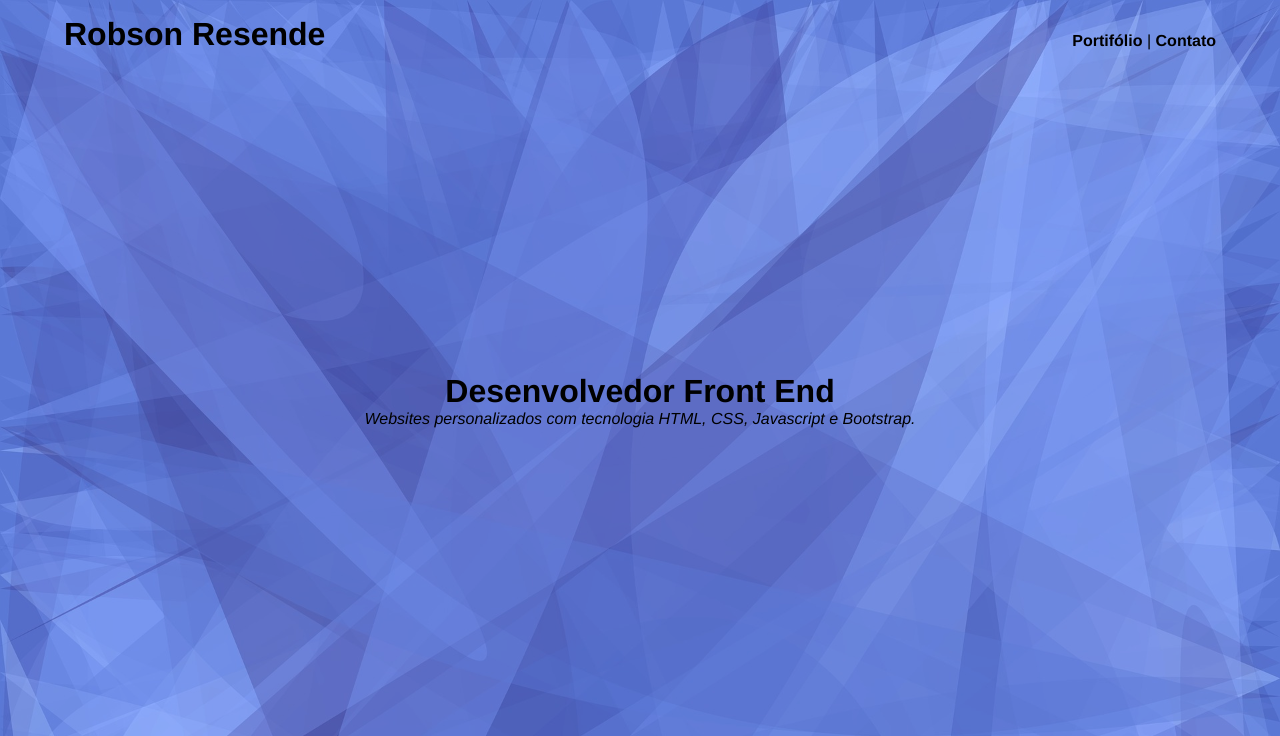
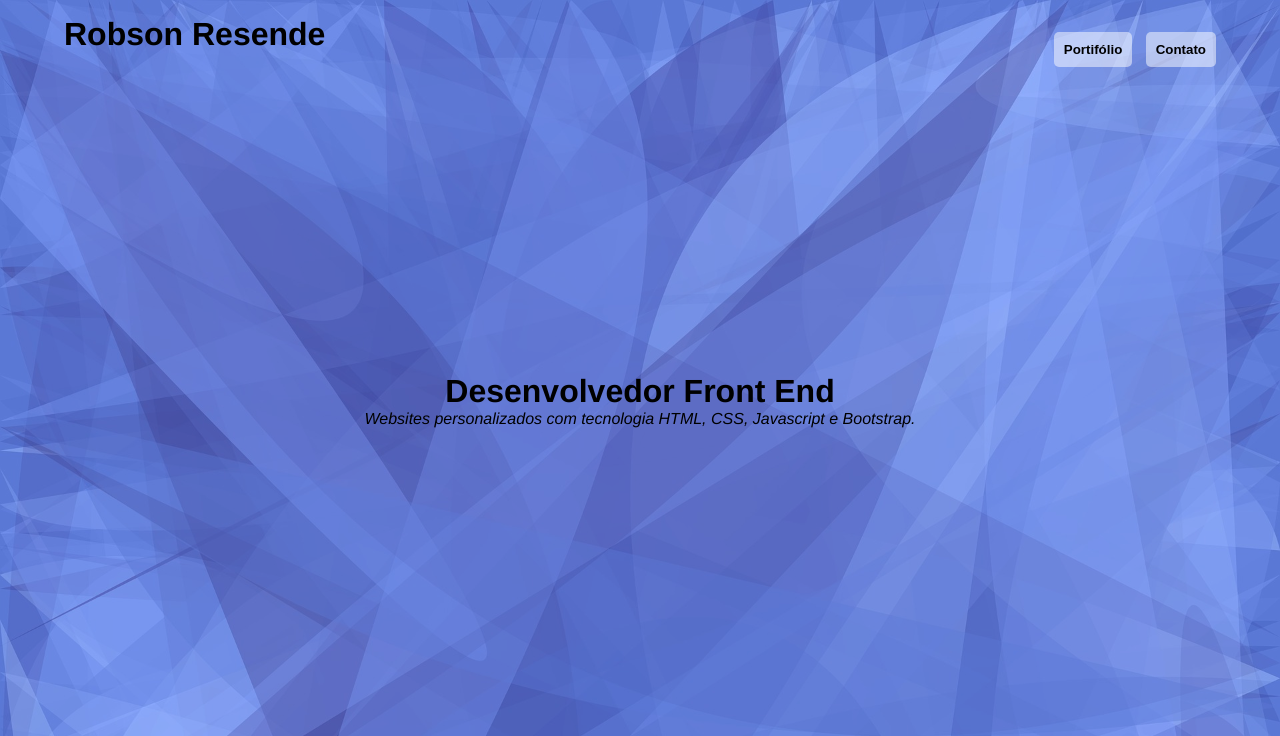
Before and after one commit to robsonresende/myNew, a plain HTML site: page index.html in a window 1280 px wide. Shown: the top 736 px of the page. Drawn offline with Linux system fonts and the light colour scheme.

Commit message:
Changing colors from buttons and links for better design.

```diff
--- a/assets/css/style.css
+++ b/assets/css/style.css
@@ -30,7 +30,7 @@ a:link, a:visited, a:active {
 }
 
 a:hover {
-	color: #ffffff;
+	color: rgba(255,255,255, 0.7);
 }
 
 /****** overlay ******/
@@ -45,7 +45,6 @@ a:hover {
   background-color: rgba(255,255,255,0.25);
   z-index: -2;
 }
-
 
 /****** configurando o cabeçalho ******/
 #logo {
@@ -166,7 +165,7 @@ nav {
 
 #foto {
 	border-radius: 50%;
-	border: #ffffff 5px solid;
+	border: rgba(255,255,255, 0.5) 5px solid;
 	max-width: 90%;
 	height: auto;
 }
@@ -178,13 +177,13 @@ nav {
 .generic-btn {
 	padding: 0.75em;
 	border-radius: 5px;
-	background-color: #ffffff;
+	background-color: rgba(255,255,255, 0.5);
 	color: #000000;
 	font-weight: bold;
 }
 
 .generic-btn:hover {
-	background-color: #000000;
+	background-color: rgba(0,0,0, 0.5);
 	color: #ffffff;
 }
 
--- a/index.html
+++ b/index.html
@@ -28,9 +28,9 @@
       <header>
         <a href="#" id="logo">Robson Resende</a>
         <nav id="menu">
-          <a href="#portifolio">Portifólio</a>
-          <span> | </span>
-          <a href="#contato">Contato</a>
+          <a href="#portifolio"><button class="generic-btn">Portifólio</button></a>
+          <span>&nbsp;</span>
+          <a href="#contato"><button class="generic-btn">Contato</button></a>
         </nav>
       </header>
 
```
